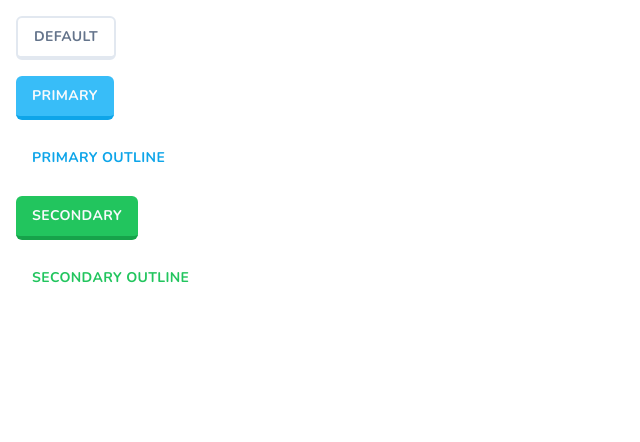
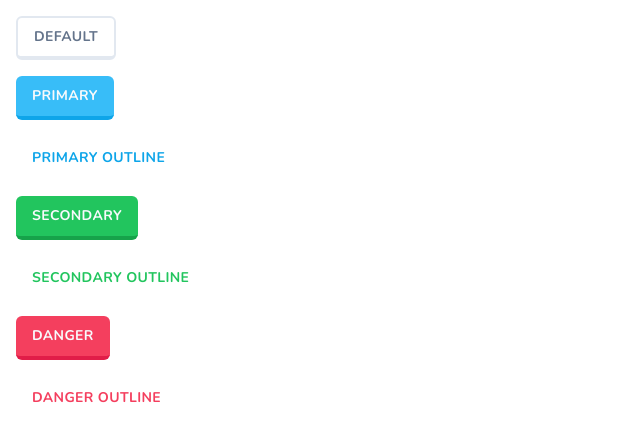
Before and after one commit to EvanBond7/duolingo-clone, a Next.js app: page /buttons in a window 1280 px wide. Shown: the top 442 px of the page, without its empty margins (0-640 px from the left). Built offline with nearby package versions, Linux system fonts and the light colour scheme.

Commit message:
feat (button): add danger styling for buttons

```diff
--- a/app/buttons/page.tsx
+++ b/app/buttons/page.tsx
@@ -8,6 +8,8 @@
       <Button variant={'primaryOutline'}>Primary Outline</Button>
       <Button variant={'secondary'}>Secondary</Button>
       <Button variant={'secondaryOutline'}>Secondary Outline</Button>
+      <Button variant={'danger'}>Danger</Button>
+      <Button variant={'dangerOutline'}>Danger Outline</Button>
     </div>
   );
 };
--- a/components/ui/button.tsx
+++ b/components/ui/button.tsx
@@ -17,6 +17,9 @@
         secondary:
           'bg-green-500 text-primary-foreground hover:bg-green-500/90 border-green-600 border-b-4 active:border-b-0 ',
         secondaryOutline: 'bg-white text-green-500 hover:bg-slate-100',
+        danger:
+          'bg-rose-500 text-primary-foreground hover:bg-rose-500/90 border-rose-600 border-b-4 active:border-b-0 ',
+        dangerOutline: 'bg-white text-rose-500 hover:bg-slate-100',
       },
       size: {
         default: 'h-11 px-4 py-2',
```
